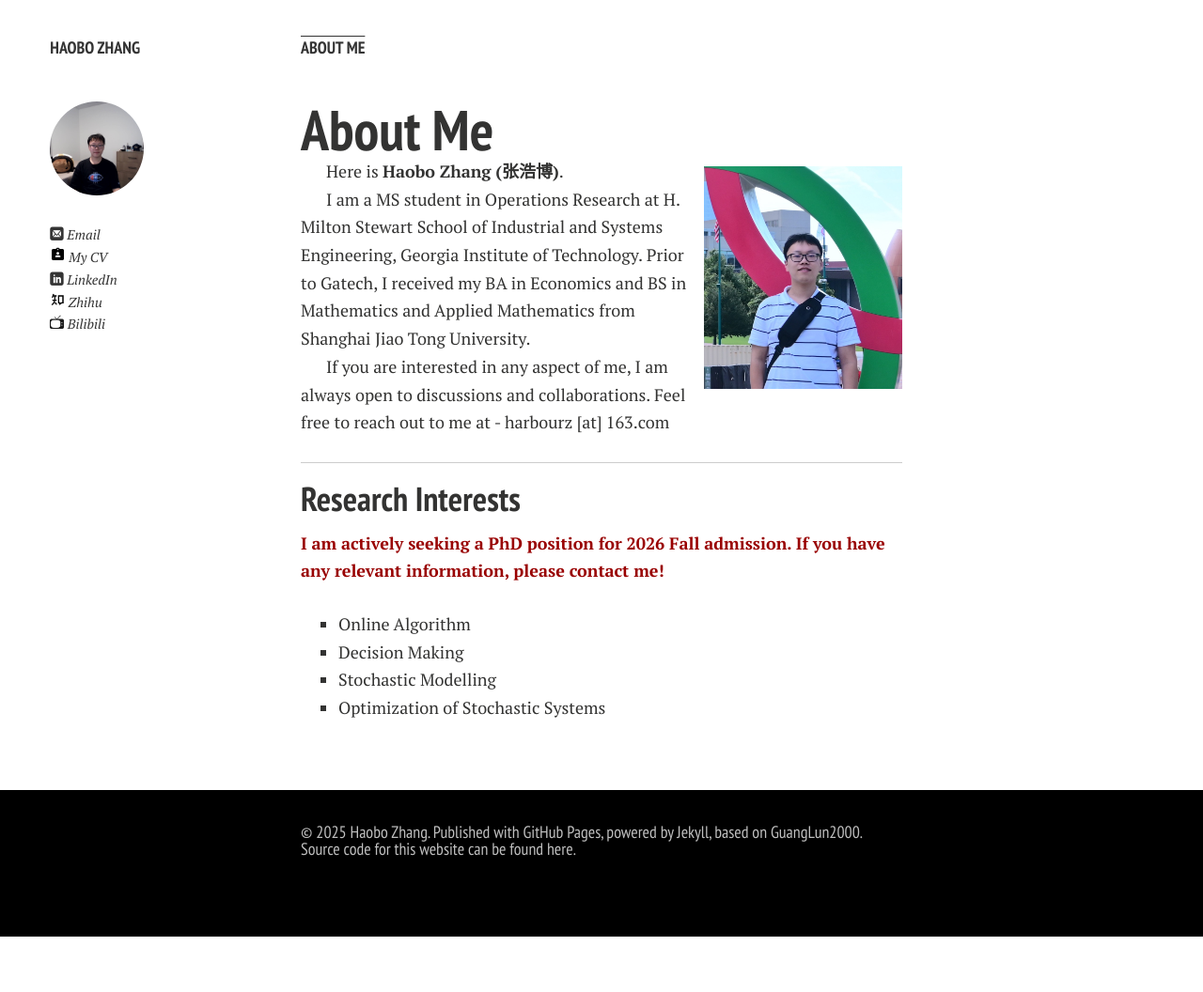
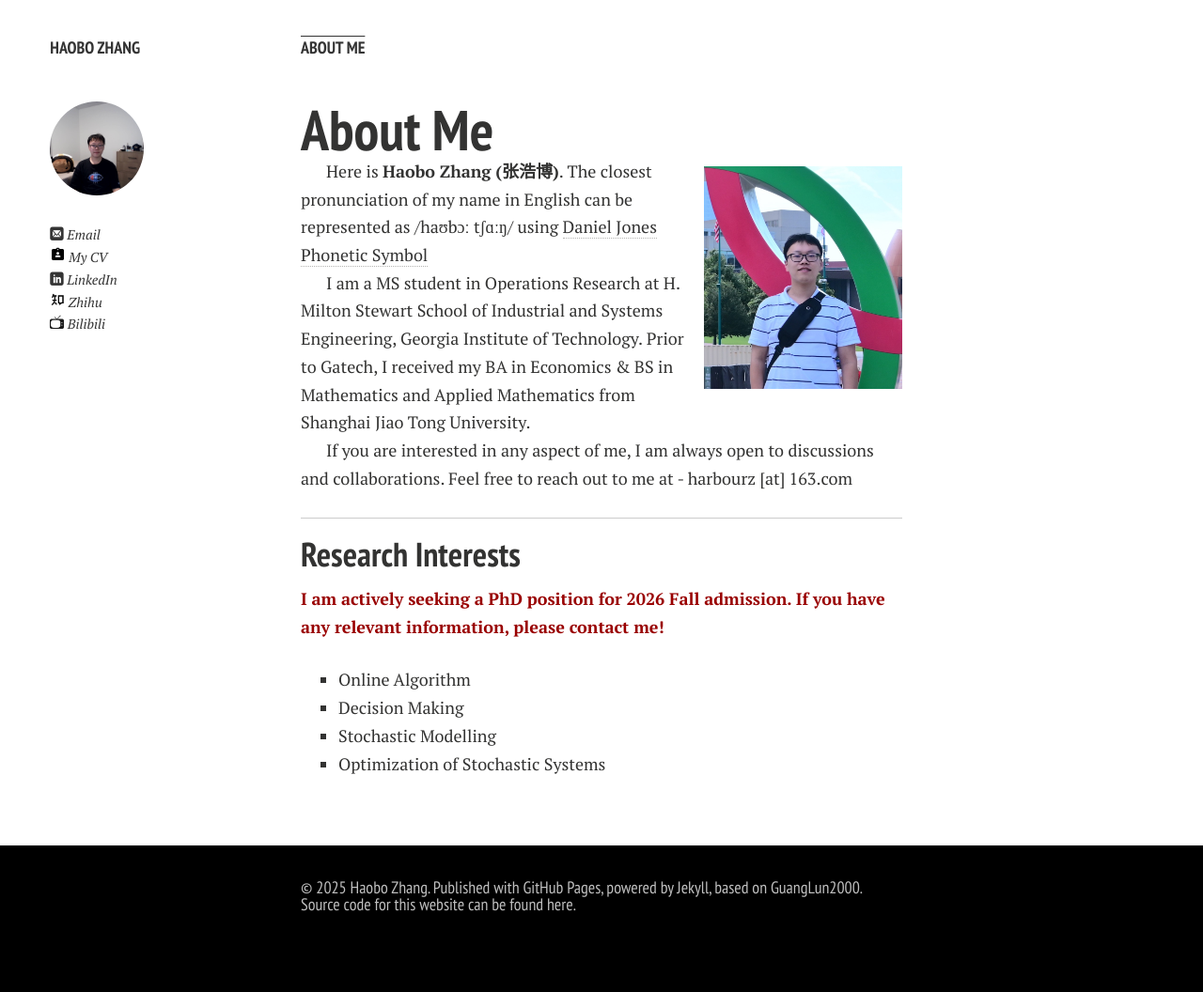
Before and after one commit to harbourz/harbourz.github.io, a Jekyll site: the page built from index.md, in a window 1280 px wide. Shown: the whole page at 94% size. Built offline with Jekyll 4.4.1, drawn with Linux system fonts in a browser that asks for light colours; nearby versions of some CDN libraries; comment, search, counter and statistics services are not loaded; a style sheet for code colours, icons or effects is not loaded; our own code applies the rules of GitHub Pages for plain Markdown files; before the commit the page ends 997 px from its top, so only the background shows below that.

Commit message:
modi index

```diff
--- a/index.md
+++ b/index.md
@@ -6,9 +6,9 @@ layout: page
 
 <img src="https://harbourz.github.io/haobozhang.jpg" class="floatpic">
 
-Here is **Haobo Zhang (张浩博)**.<br>
+Here is **Haobo Zhang (张浩博)**. The closest pronunciation of my name in English can be represented as /haʊbɔː tʃɑːŋ/ using [Daniel Jones Phonetic Symbol](https://en.wikipedia.org/wiki/Daniel_Jones_(phonetician))<br>
 
-I am a MS student in Operations Research at H. Milton Stewart School of Industrial and Systems Engineering, Georgia Institute of Technology. Prior to Gatech, I received my BA in Economics and BS in Mathematics and Applied Mathematics from Shanghai Jiao Tong University.
+I am a MS student in Operations Research at H. Milton Stewart School of Industrial and Systems Engineering, Georgia Institute of Technology. Prior to Gatech, I received my BA in Economics & BS in Mathematics and Applied Mathematics from Shanghai Jiao Tong University.
 
 If you are interested in any aspect of me, I am always open to discussions and collaborations. Feel free to reach out to me at - harbourz [at] 163.com
 
```
